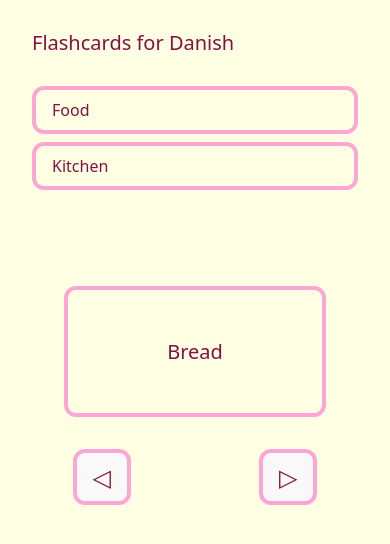
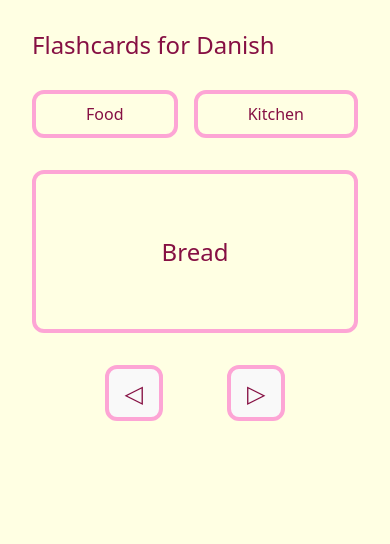
Before and after one commit to ZuZanaZZ/Flashcards-Danish, a React (Vite) app in the folder flashcards-danish/: page / in a window 390 px wide. Shown: the top 544 px of the page. Built offline with nearby package versions, Linux system fonts and the light colour scheme.

Commit message:
Update responsive styling

```diff
--- a/flashcards-danish/src/App.tsx
+++ b/flashcards-danish/src/App.tsx
@@ -23,13 +23,16 @@ function App() {
   }
 
   return (
-    <div className="flex flex-col sm:flex-row w-screen h-screen">
-      <Navbar setCategory={setCategory} />
-      <div className="flex flex-col items-center sm:w-full m-16 sm:mt-32">
-        <Card frontSide={Data[category][index].english} backSide={Data[category][index].danish}/>
-        <div className="mt-8 text-2xl md:text-4xl space-x-32">
-          <button onClick={handleLeft} className="border button">◁</button>
-          <button onClick={handleRight} className="border button">▷</button>
+    <div className="flex flex-col h-screen w-screen">
+      <h1 className="mx-8 mt-8 text-left text-pink-900 text-2xl md:text-4xl">Flashcards for Danish</h1>
+      <div className="flex flex-col grow md:flex-row">
+      <Navbar setCategory={setCategory}/>
+        <div className="m-8 flex flex-col grow items-center">
+          <Card frontSide={Data[category][index].english} backSide={Data[category][index].danish}/>
+          <div className="mt-8 flex gap-16 text-2xl md:text-4xl">
+            <button onClick={handleLeft} className="border button px-4 py-2">◁</button>
+            <button onClick={handleRight} className="border button px-4 py-2">▷</button>
+          </div>
         </div>
       </div>
     </div>
--- a/flashcards-danish/src/Card.tsx
+++ b/flashcards-danish/src/Card.tsx
@@ -13,7 +13,7 @@ export default function Card(props: { frontSide: string; backSide: string; }) {
   }
 
   return (
-    <div className="flashcard border w-full aspect-2/1 text-xl sm:text-2xl md:text-4xl"
+    <div className="flashcard border w-full max-w-3xl aspect-2/1 text-2xl md:text-4xl"
       onClick={handleClick}>
     {text}
     </div>
--- a/flashcards-danish/src/Navbar.tsx
+++ b/flashcards-danish/src/Navbar.tsx
@@ -5,13 +5,12 @@ type Category = "Food" | "Kitchen";
 };
 
 export default function Navbar({ setCategory }: Props) {
-  return <nav className="navbar m-8">
-    <div className="flex flex-col gap-8">
-      <h1 className="text-pink-900 text-left text-xl sm:text-2xl md:text-4xl">Flashcards for Danish</h1>
-      <ul className="flex flex-col gap-2">
-        <li onClick={() => setCategory("Food")} className="text-pink-900 text-left border button">Food</li>
-        <li onClick={() => setCategory("Kitchen")} className="text-pink-900 text-left border button">Kitchen</li>
+  return (
+    <nav className="mx-8 mt-8 navbar md:w-64">
+      <ul className="flex md:flex-col gap-4">
+        <li onClick={() => setCategory("Food")} className="text-pink-900 border button py-2 grow">Food</li>
+        <li onClick={() => setCategory("Kitchen")} className="text-pink-900 border button py-2 grow">Kitchen</li>
       </ul>
-    </div>
-  </nav>
+    </nav>
+  )
 }
--- a/flashcards-danish/src/index.css
+++ b/flashcards-danish/src/index.css
@@ -64,7 +64,6 @@ h1 {
   user-select: none;
   color: var(--color-pink-900);
   border: none;
-  padding: 0.5rem 1rem;
 }
 
 .button:hover{
```
